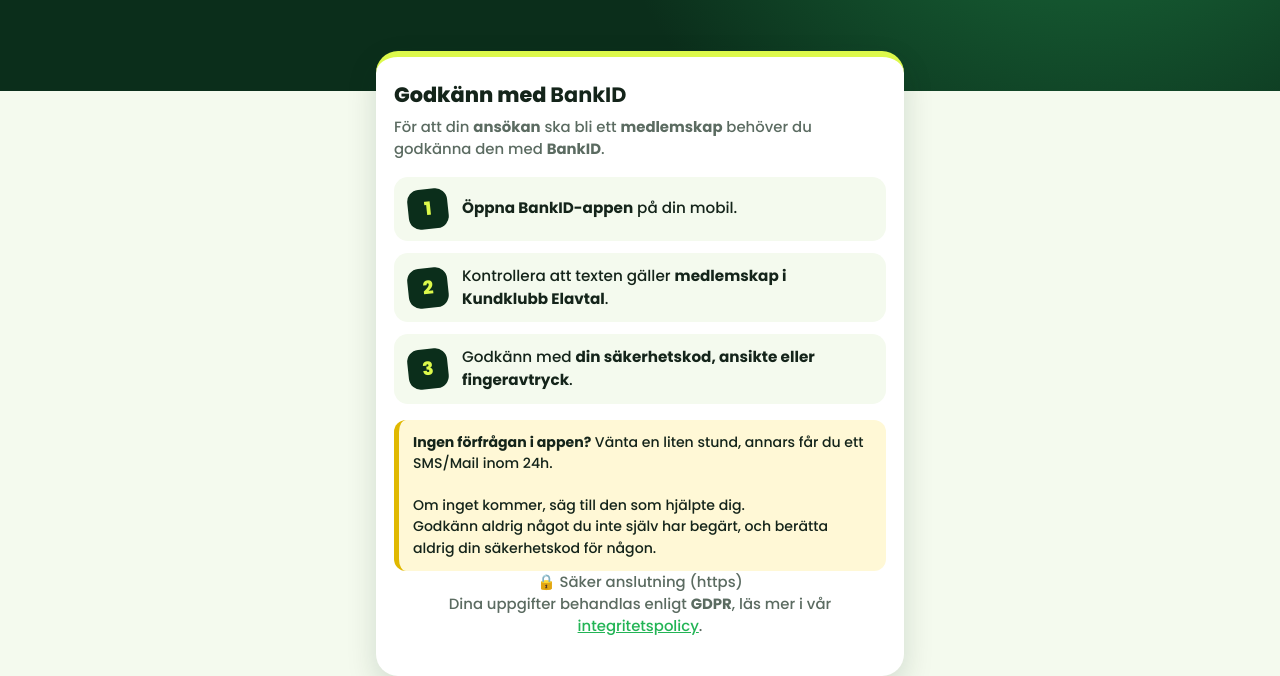
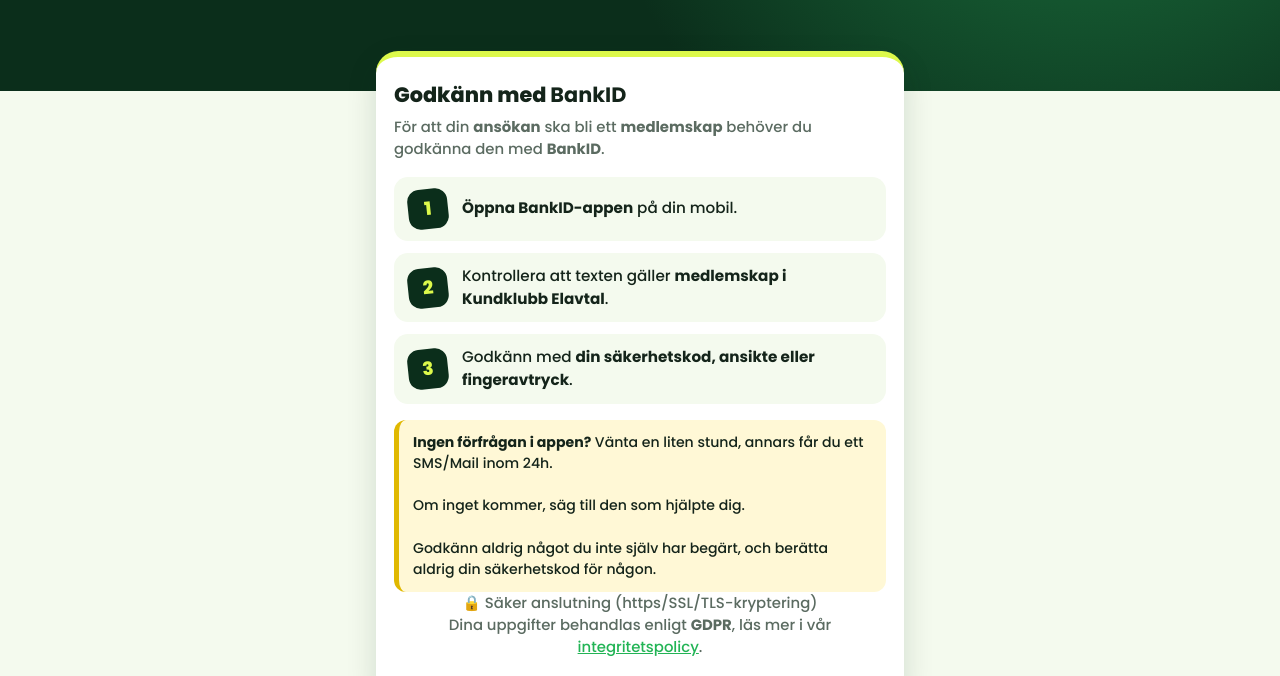
Before and after one commit to Robinaxen-sudo/Kundklubb---Elavtal, a plain HTML site: page tack.html in a window 1280 px wide. Shown: the part 291-967 px from the top of the page. Drawn offline with Linux system fonts and the light colour scheme.

Commit message:
Update tack.html

```diff
--- a/tack.html
+++ b/tack.html
@@ -55,10 +55,11 @@
         <b>Ingen förfrågan i appen?</b> Vänta en liten stund, annars får du ett SMS/Mail inom 24h. <br>
         <br>
         Om inget kommer, säg till den som hjälpte dig.<br>
+        <br>
         Godkänn aldrig något du inte själv har begärt, och berätta aldrig din säkerhetskod för någon.<br>
       </div>
 
-      <p class="safe">🔒 Säker anslutning (https) <br>
+      <p class="safe">🔒 Säker anslutning (https/SSL/TLS-kryptering) <br>
         Dina uppgifter behandlas enligt <b>GDPR</b>, läs mer i vår <a href="integritetspolicy.html">integritetspolicy</a>.</p>
     </div>
 
```
